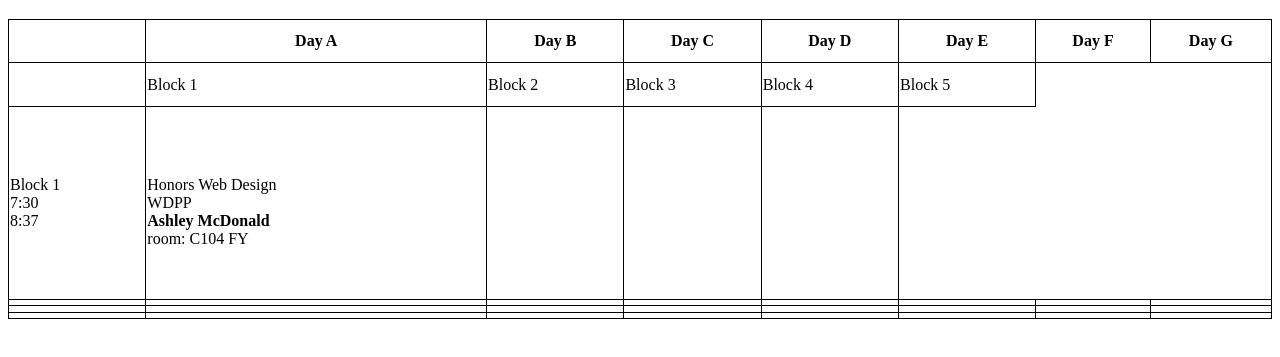
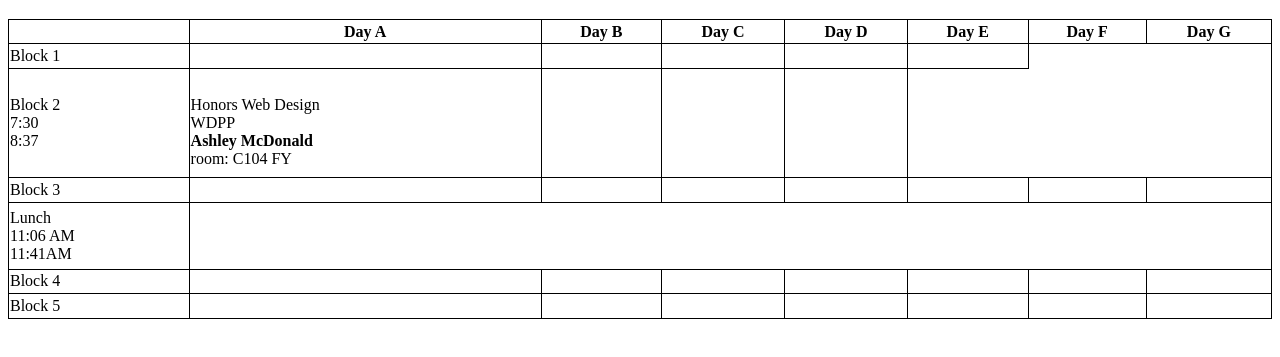
Before and after one commit to ryaaannnnnnnnnnnnnnnnnnnn/Block-Schedule, a plain HTML site: page index.html in a window 1280 px wide. Shown: the part 61-418 px from the top of the page. Drawn offline with Linux system fonts and the light colour scheme.

Commit message:
Update index.html

```diff
--- a/index.html
+++ b/index.html
@@ -41,16 +41,16 @@
             <th>Day G</th>
         </tr>
         <tr>
+            <td>Block 1</td>
             <td></td>
-            <td>Block 1</td>
-            <td>Block 2</td>
-            <td>Block 3</td>
-            <td>Block 4</td>
-            <td>Block 5</td>
+            <td></td>
+            <td></td>
+            <td></td>
+            <td></td>
 
         </tr>
    <tr>
-    <td>Block 1<br>7:30<br>8:37</td>
+    <td>Block 2<br>7:30<br>8:37</td>
     <td><br>Honors Web Design<br>WDPP<br>
         <strong>Ashley McDonald</strong><br>room: C104 FY<br></td>
         <td></td>
@@ -58,7 +58,7 @@
         <td></td>
     </tr>
       <tr>
-            <td></td>
+            <td>Block 3</td>
             <td></td>
             <td></td>
             <td></td>
@@ -68,7 +68,10 @@
             <td></td>
         </tr>
           <tr>
-            <td></td>
+            <td>Lunch<br> 11:06 AM <br> 11:41AM</td>
+        </tr>
+        <tr>
+            <td>Block 4</td>
             <td></td>
             <td></td>
             <td></td>
@@ -78,7 +81,7 @@
             <td></td>
         </tr>
           <tr>
-            <td></td>
+            <td>Block 5</td>
             <td></td>
             <td></td>
             <td></td>
```
Lines whose indentation alone changed are shown as unchanged.
